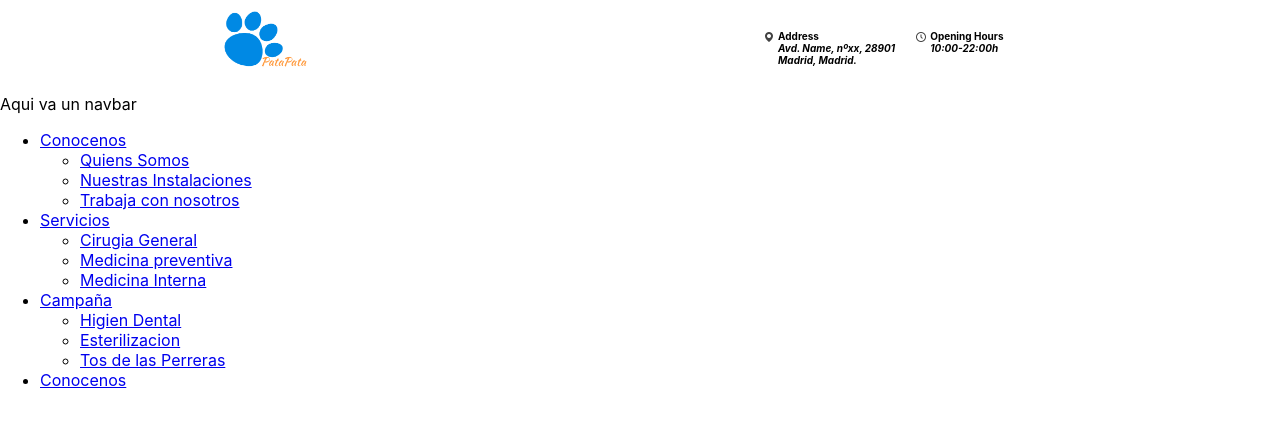
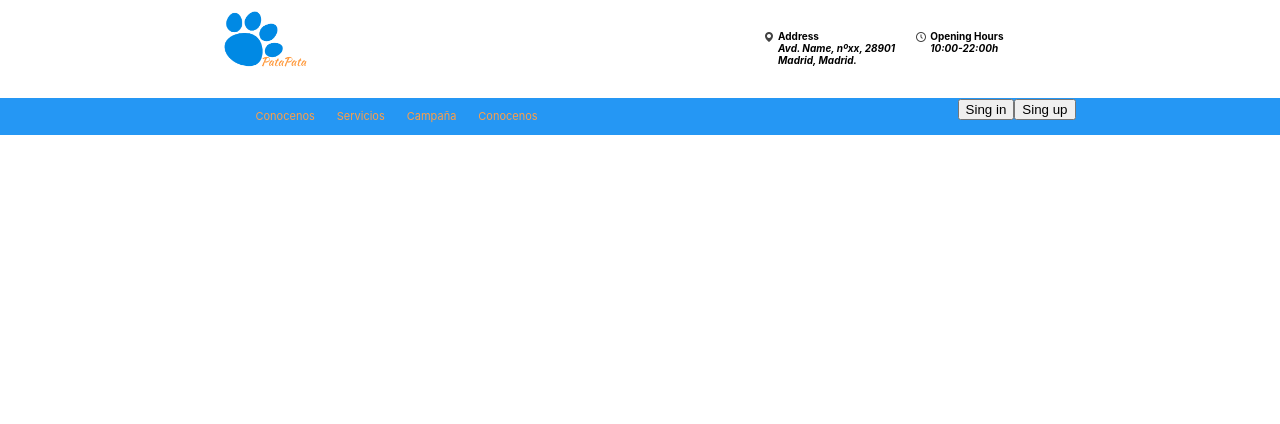
Before and after one commit to manuemendoza/clinicaVeterinaria, a React (Create React App) app in the folder clinicaveterinaria/: page / in a window 1280 px wide. Shown: the top 424 px of the page. Built offline with nearby package versions, Linux system fonts and the light colour scheme.

Commit message:
create button component and navbar

```diff
--- /dev/null
+++ b/clinicaveterinaria/src/components/Boton/Button.js
@@ -0,0 +1,8 @@
+
+const Button = (props) =>{
+    return(
+        <button className="button" {...props}/>
+    )
+};
+
+export default Button
--- a/clinicaveterinaria/src/components/NavBar/NavBar.js
+++ b/clinicaveterinaria/src/components/NavBar/NavBar.js
@@ -1,24 +1,30 @@
+import { useNavigate } from "react-router";
+import Button from "../Boton/Button";
+import "./NavBar.scss"
+
 const NavBar = () =>{
+    let navigate = useNavigate()
     return(
         <>
-            <p>Aqui va un navbar</p>
-            <ul>
+        <div className="navbar_conteiner">
+            <nav className="navbar">
+                <ul className="navbar_link">
                     <li> <a href="#">Conocenos</a>
-                    <ul>
-                        <li><a href="#">Quiens Somos</a></li>
+                        <ul className="navbar_ul">
+                            <li><a href="#">Quienes Somos</a></li>
                             <li><a href="#">Nuestras Instalaciones</a></li>
                             <li><a href="#">Trabaja con nosotros</a></li>
                         </ul>
                     </li>
                     <li> <a href="#">Servicios</a>
-                    <ul>
+                        <ul className="navbar_ul" >
                             <li><a href="#">Cirugia General</a></li>
                             <li><a href="#">Medicina preventiva</a></li>
                             <li><a href="#">Medicina Interna</a></li>
                         </ul>
                     </li>
                     <li> <a href="#">Campaña</a>
-                    <ul>
+                        <ul className="navbar_ul" >
                             <li><a href="#">Higien Dental</a></li>
                             <li><a href="#">Esterilizacion</a></li>
                             <li><a href="#">Tos de las Perreras</a></li>
@@ -28,6 +34,12 @@ const NavBar = () =>{
                         <a href="#">Conocenos</a>
                     </li>
                 </ul>
+            </nav>
+            <div>
+                <Button onClick={()=>navigate('/login')} >Sing in</Button>
+                <Button onClick={()=>navigate('/register')} >Sing up</Button>
+            </div>
+        </div>
         </>
     )
 };
--- /dev/null
+++ b/clinicaveterinaria/src/components/NavBar/NavBar.scss
@@ -0,0 +1,88 @@
+// .navbar_container {
+//     display: flex;
+//     justify-content: space-around;
+//     background-color: var(--tercero);
+//     padding: 0.5rem;
+//     height: 5rem;
+//     margin-top: 2rem;
+// }
+.navbar_conteiner{
+    display: flex;
+    justify-content: space-around;
+    margin-top: 2rem;
+    background-color: var(--tercero);
+    height: 3.7rem;
+}
+.navbar_link, ul{
+    list-style: none;
+    // width: auto;
+
+}
+.navbar_link{
+    display: flex;
+    font-size: 1.1rem;
+    position: relative;
+}
+.navbar_link > li > a{
+    color:var(--secundario);
+    padding: 0 1.1rem;
+}
+.navbar_link > li > a:hover{
+    background-color: var(--primario);
+    padding: 1.1rem;
+    // transition: all .3s;
+}
+.navbar_ul{
+    background-color: var(--primario);
+    padding:0;
+    font-size: .7rem;
+    width: 110%;
+    height: 88%;
+    visibility: hidden;
+    opacity: 0;
+    transition: opacity .5S;
+    display: none;
+}
+
+.navbar_ul > li {
+    padding: 1.1rem;
+}
+
+.navbar_ul > li > a{
+
+    color:var(--blanco);
+    padding: .1rem;
+}
+
+.navbar_ul > li > a:hover{
+    color: var(--secundario);
+    visibility: visible;
+    opacity: 1;
+}
+.navbar_link li:hover .navbar_ul{
+    display: block;
+    visibility: visible;
+    opacity: 1;
+}
+
+// .navbar_link--ul{
+//     display:grid;
+//     grid-template-columns: repeat(4, 1fr);
+//     list-style: none;
+//     color: var(--secundario);
+//     width: 50rem;
+//     text-align: center;
+// }
+// .navbar_link--ul > li{
+//     position: relative;
+
+// }
+
+// a{
+//     color:var(--secundario);
+
+// }
+// a:hover{
+//     background-color: var(--primario);
+//     padding: 1.6rem;
+// }
--- a/clinicaveterinaria/src/index.scss
+++ b/clinicaveterinaria/src/index.scss
@@ -35,3 +35,7 @@ code {
     font-family: source-code-pro, Menlo, Monaco, Consolas, 'Courier New',
     monospace;
 }
+
+a {
+    text-decoration: none;
+}
```
Lines whose indentation alone changed are shown as unchanged.
